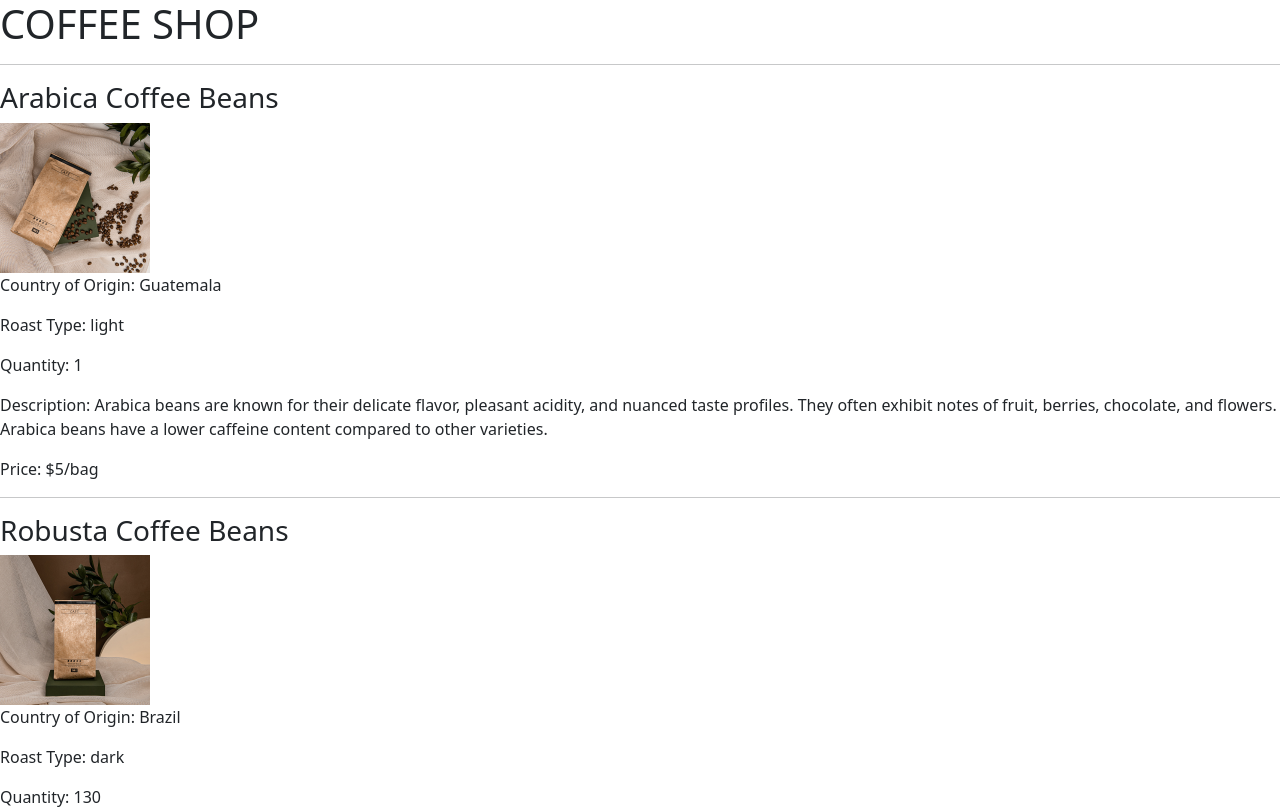
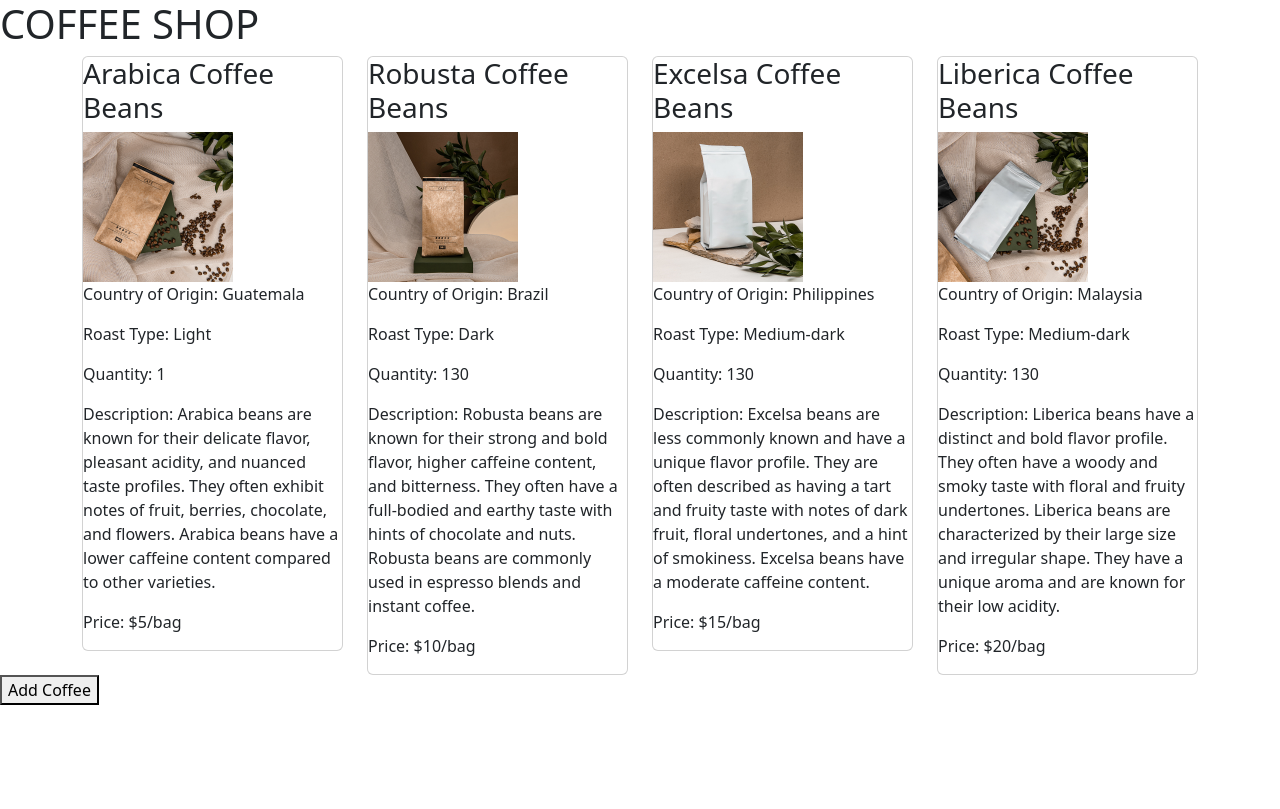
Before and after one commit to MarcusKyung/inventory-tracker, a React (Create React App) app: page / in a window 1280 px wide. Shown: the top 809 px of the page. Built offline with nearby package versions, Linux system fonts and the light colour scheme.

Commit message:
add react-bootstrap styling

```diff
--- a/src/components/Coffee.js
+++ b/src/components/Coffee.js
@@ -12,7 +12,6 @@ function Coffee(props){
         <p>Quantity: {props.quantity}</p>
         <p>Description: {props.description}</p>
         <p>Price: ${props.price}/bag</p>
-        <hr/>
       </div>
     </React.Fragment>
   );
--- a/src/components/CoffeeControl.js
+++ b/src/components/CoffeeControl.js
@@ -17,7 +17,7 @@ class CoffeeControl extends React.Component {
       mainCoffeeList: [
         {name: "Arabica",
         origin: "Guatemala",
-        roast: "light",
+        roast: "Light",
         price: 5,
         description: "Arabica beans are known for their delicate flavor, pleasant acidity, and nuanced taste profiles. They often exhibit notes of fruit, berries, chocolate, and flowers. Arabica beans have a lower caffeine content compared to other varieties.",
         quantity: 1,
@@ -26,7 +26,7 @@ class CoffeeControl extends React.Component {
         },
         {name: "Robusta",
         origin: "Brazil",
-        roast: "dark",
+        roast: "Dark",
         price: 10,
         description: "Robusta beans are known for their strong and bold flavor, higher caffeine content, and bitterness. They often have a full-bodied and earthy taste with hints of chocolate and nuts. Robusta beans are commonly used in espresso blends and instant coffee.",
         quantity: 130,
@@ -35,7 +35,7 @@ class CoffeeControl extends React.Component {
         },
         {name: "Excelsa",
         origin: "Philippines",
-        roast: "medium-dark",
+        roast: "Medium-dark",
         price: 15,
         description: "Excelsa beans are less commonly known and have a unique flavor profile. They are often described as having a tart and fruity taste with notes of dark fruit, floral undertones, and a hint of smokiness. Excelsa beans have a moderate caffeine content.",
         quantity: 130,
@@ -44,7 +44,7 @@ class CoffeeControl extends React.Component {
         },
         {name: "Liberica",
         origin: "Malaysia",
-        roast: "medium-dark",
+        roast: "Medium-dark",
         price: 20,
         description: "Liberica beans have a distinct and bold flavor profile. They often have a woody and smoky taste with floral and fruity undertones. Liberica beans are characterized by their large size and irregular shape. They have a unique aroma and are known for their low acidity.",
         quantity: 130,
--- a/src/components/CoffeeList.js
+++ b/src/components/CoffeeList.js
@@ -1,33 +1,39 @@
-import React from 'react'
-import PropTypes from 'prop-types'
-import Coffee from './Coffee'
+import React from 'react';
+import PropTypes from 'prop-types';
+import Coffee from './Coffee';
+import { Card, Container, Row, Col } from 'react-bootstrap';
 
 function CoffeeList(props) {
-
   return (
     <React.Fragment>
-      <hr />
-      {props.coffeeList.map((coffee) =>
+      <Container>
+        <Row>
+          {props.coffeeList.map((coffee) => (
+            <Col key={coffee.id} xs={12} sm={6} md={4} lg={3}>
+              <Card>
                 <Coffee
-          whenCoffeeClicked = { props.onCoffeeSelection }
+                  whenCoffeeClicked={props.onCoffeeSelection}
                   name={coffee.name}
                   origin={coffee.origin}
                   roast={coffee.roast}
                   price={coffee.price}
                   description={coffee.description}
-          quantity={coffee.quantity > 0 ? coffee.quantity : "Out of Stock"}
+                  quantity={coffee.quantity > 0 ? coffee.quantity : 'Out of Stock'}
                   productImage={coffee.productImage}
                   id={coffee.id}
-          key={coffee.id}
                 />
-      )}
+              </Card>
+            </Col>
+          ))}
+        </Row>
+      </Container>
     </React.Fragment>
   );
 }
 
 CoffeeList.propTypes = {
   coffeeList: PropTypes.array,
-  onCoffeeSelection: PropTypes.func
+  onCoffeeSelection: PropTypes.func,
 };
 
 export default CoffeeList;
```
Lines whose indentation alone changed are shown as unchanged.
